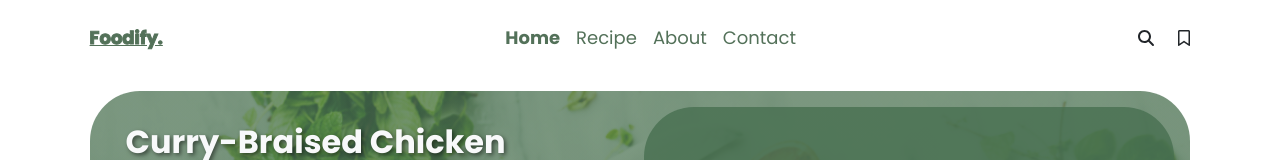
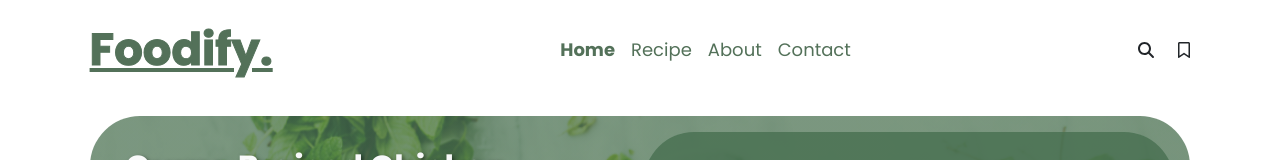
Before and after one commit to wilhelmusolejr/Foodify, a React (Vite) app in the folder react/: page /recipe/1 in a window 1280 px wide. Shown: the top 160 px of the page. Built offline with nearby package versions, Linux system fonts and the light colour scheme.

Commit message:
added spaces

```diff
--- a/react/src/index.css
+++ b/react/src/index.css
@@ -164,8 +164,8 @@ a {
 
 /* --------------------------- */
 
-.logo {
-    font-size: 45px;
+a.logo {
+    font-size: 45px !important;
     font-weight: bold;
     color: #c7f0d0;
     -webkit-text-stroke: 1px #537159; /* Outline thickness and color */
```
Also changed, not shown: react/src/pages/Recipe.jsx (+8 -0 lines).
